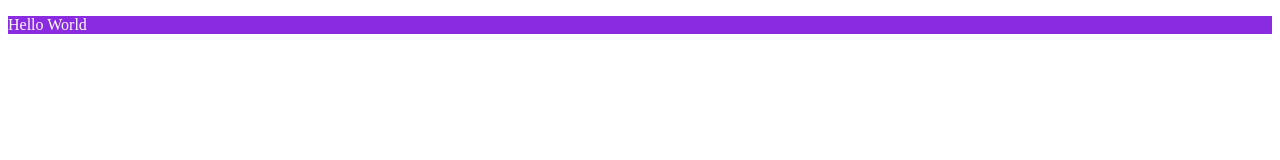
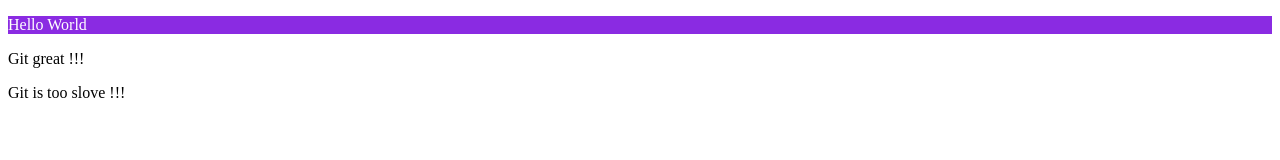
Before and after one commit to Sergii-Pedko/Test_rep, a plain HTML site: page index.html in a window 1280 px wide. Drawn offline with Linux system fonts and the light colour scheme.

Commit message:
third commit

```diff
--- a/index.html
+++ b/index.html
@@ -10,6 +10,9 @@
 </head>
 <body>
   <p class="one"> Hello World</p>
+  <p class="two"> Git great !!!</p>
+  <p class="two"> Git is too slove !!!</p>
+
 
   <script src="./js/index.js"></script>
 </body>
```
